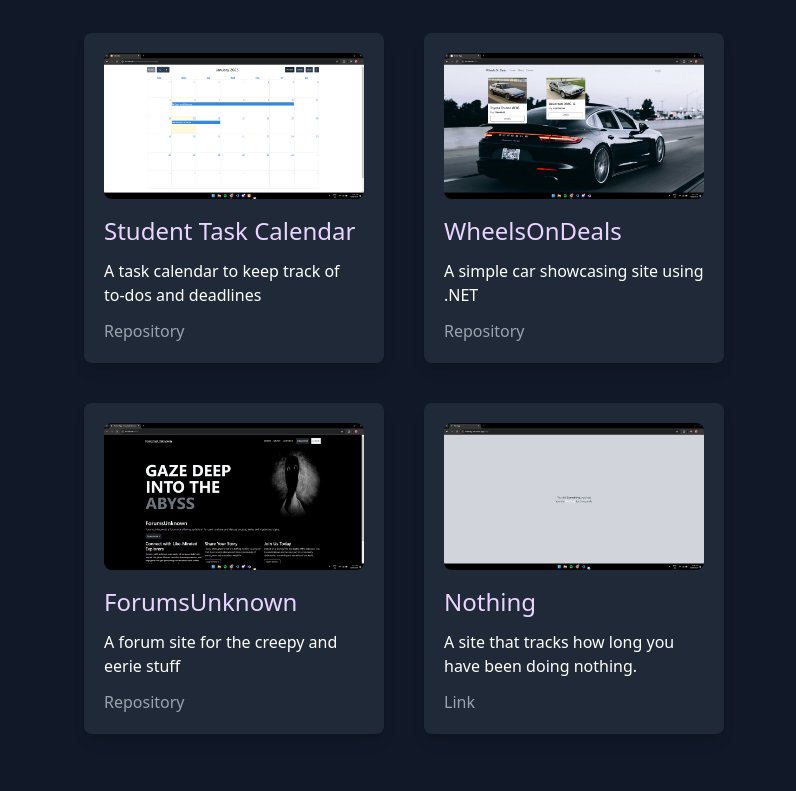
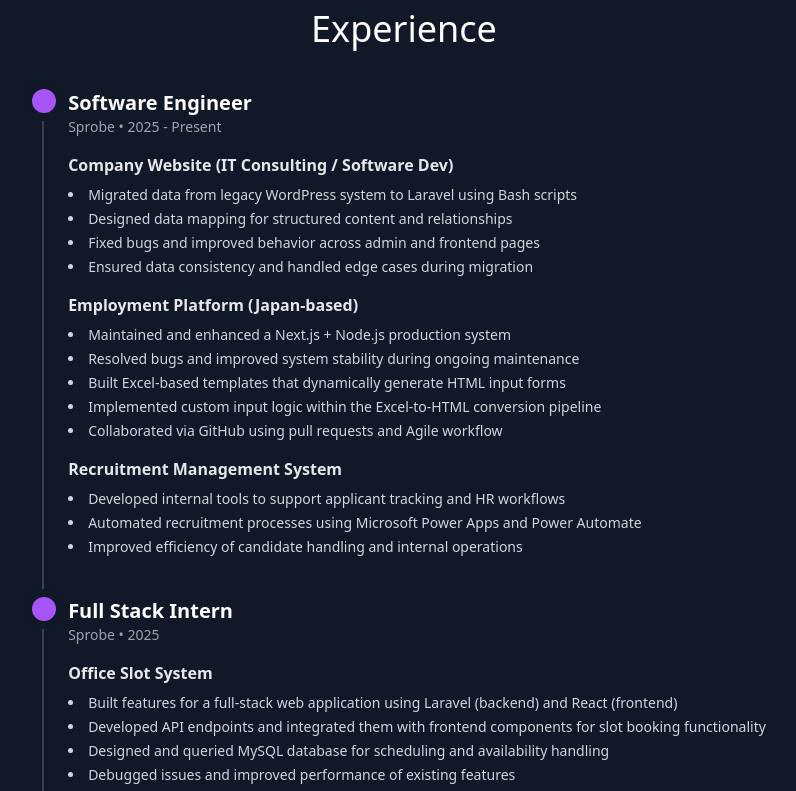
Before and after one commit to kurtthezombie/portfolio, a Vue app: page / in a window 1280 px wide. Shown: the part 1523-2314 px from the top of the page, without its empty margins (236-1032 px from the left). Built offline with nearby package versions, Linux system fonts and the light colour scheme.

Commit message:
create timeline section

```diff
--- /dev/null
+++ b/src/components/Timeline.vue
@@ -0,0 +1,50 @@
+<script setup>
+import experiences from '@/constants/experiences'
+</script>
+
+<template>
+  <section id="timeline" class="max-w-4xl mx-auto py-16 px-6">
+    <h1 class="text-center text-4xl mb-10 text-black dark:text-white">
+      Experience
+    </h1>
+
+    <div class="relative border-l-2 border-gray-300 dark:border-gray-700">
+      <div
+        v-for="(item, index) in experiences"
+        :key="item.position + item.period"
+        class="relative mb-10 ml-6"
+      >
+        <span
+          class="absolute -left-9 flex h-6 w-6 items-center justify-center rounded-full bg-purple-500 ring-8 ring-gray-100 dark:ring-gray-900"
+        ></span>
+
+        <h3 class="text-xl font-semibold text-gray-900 dark:text-white">
+          {{ item.position }}
+        </h3>
+
+        <p class="text-sm text-gray-500 dark:text-gray-400">
+          {{ item.company }} • {{ item.period }}
+        </p>
+
+        <div
+          v-for="(project, projectIndex) in item.projects"
+          :key="project.name + projectIndex"
+          class="mt-4 space-y-2"
+        >
+          <p class="text-gray-800 dark:text-gray-200">
+            <span class="font-semibold">{{ project.name }}</span>
+          </p>
+
+          <ul class="list-disc list-inside space-y-1 text-sm text-gray-600 dark:text-gray-300">
+            <li
+              v-for="(detail, detailIndex) in project.details"
+              :key="detail + detailIndex"
+            >
+              {{ detail }}
+            </li>
+          </ul>
+        </div>
+      </div>
+    </div>
+  </section>
+</template>
--- /dev/null
+++ b/src/constants/experiences.js
@@ -0,0 +1,55 @@
+const experiences = [
+  {
+    position: 'Software Engineer',
+    company: 'Sprobe',
+    period: '2025 - Present',
+    projects: [
+      {
+        name: 'Company Website (IT Consulting / Software Dev)',
+        details: [
+          'Migrated data from legacy WordPress system to Laravel using Bash scripts',
+          'Designed data mapping for structured content and relationships',
+          'Fixed bugs and improved behavior across admin and frontend pages',
+          'Ensured data consistency and handled edge cases during migration',
+        ],
+      },
+      {
+        name: 'Employment Platform (Japan-based)',
+        details: [
+          'Maintained and enhanced a Next.js + Node.js production system',
+          'Resolved bugs and improved system stability during ongoing maintenance',
+          'Built Excel-based templates that dynamically generate HTML input forms',
+          'Implemented custom input logic within the Excel-to-HTML conversion pipeline',
+          'Collaborated via GitHub using pull requests and Agile workflow',
+        ],
+      },
+      {
+        name: 'Recruitment Management System',
+        details: [
+          'Developed internal tools to support applicant tracking and HR workflows',
+          'Automated recruitment processes using Microsoft Power Apps and Power Automate',
+          'Improved efficiency of candidate handling and internal operations',
+        ],
+      },
+    ]
+  },
+  {
+    position: 'Full Stack Intern',
+    company: 'Sprobe',
+    period: '2025',
+    projects: [
+      {
+        name: 'Office Slot System',
+        details: [
+          'Built features for a full-stack web application using Laravel (backend) and React (frontend)',
+          'Developed API endpoints and integrated them with frontend components for slot booking functionality',
+          'Designed and queried MySQL database for scheduling and availability handling',
+          'Debugged issues and improved performance of existing features',
+          'Collaborated in a team using Git and Kanban workflow for task tracking',
+        ],
+      },
+    ],
+  },
+]
+
+export default experiences;
--- a/src/constants/skills.js
+++ b/src/constants/skills.js
@@ -9,4 +9,5 @@ export const Skills = [
     { link: 'https://learn.microsoft.com/en-us/dotnet/csharp/', name: 'C#'},
     { link: 'https://react.dev/', name: 'React'},
     { link: 'https://nextjs.org/', name: 'Next.js'},
+    { link: 'https://www.gnu.org/software/bash/', name: 'Bash'},
 ]
--- a/src/views/HomeView.vue
+++ b/src/views/HomeView.vue
@@ -1,5 +1,5 @@
 <template>
-  <main class="bg-gray-200 dark:bg-gray-900 text-white scroll-smooth flex flex-col justify-center min-h-screen" :class="{ 'dark': isDarkMode }">
+  <main class="bg-gray-200 dark:bg-gray-900 text-white scroll-smooth flex flex-col min-h-screen" :class="{ 'dark': isDarkMode }">
     <section id="landing">
       <div class="flex justify-end pt-5 pr-5">
         <button class="bg-gray-900 dark:bg-white dark:text-black rounded-full p-2 px-5 transition duration-200 shadow-lg" :class="isDarkMode ? 'hover:shadow-purple-300' : 'shadow-md hover:shadow-violet-950'" @click="toggleTheme">
@@ -14,7 +14,7 @@
           <h1 class="text-xl sm:text-center md:text-center min-[320px]:text-center text-gray-700 dark:text-white">Software Engineer</h1>
           <div class="flex flex-row justify-start gap-x-10 min-[320px]:justify-center">
             <a href="#about" class="pb-2 border-b-2 border-transparent hover:border-purple-800 dark:hover:border-purple-400 dark:hover:text-purple-500 hover:text-purple-800 text-gray-700 dark:text-white transition duration-200">About</a>
-            <a href="#projects" class="pb-2 border-b-2 border-transparent hover:border-purple-800 dark:hover:border-purple-400 dark:hover:text-purple-500 hover:text-purple-800 text-gray-700 dark:text-white transition duration-200">Projects</a>
+            <a href="#Timeline" class="pb-2 border-b-2 border-transparent hover:border-purple-800 dark:hover:border-purple-400 dark:hover:text-purple-500 hover:text-purple-800 text-gray-700 dark:text-white transition duration-200">Projects</a>
             <a href="#contact" class="pb-2 border-b-2 border-transparent hover:border-purple-800 dark:hover:border-purple-400 dark:hover:text-purple-500 hover:text-purple-800 text-gray-700 dark:text-white transition duration-200">Contacts</a>
           </div>
         </div>
@@ -27,7 +27,7 @@
 
     <AboutMe />
     <Skills />
-    <MyProjects />
+    <Timeline />
     <SocialLinks />
 
     <section id="contact" class="mb-32">
@@ -92,10 +92,11 @@
 </template>
 
 <script setup>
-  import AboutMe from '@/components/AboutMe.vue';
+import AboutMe from '@/components/AboutMe.vue';
 import MyProjects from '@/components/MyProjects.vue';
 import Skills from '@/components/Skills.vue';
 import SocialLinks from '@/components/SocialLinks.vue';
+import Timeline from '@/components/Timeline.vue';
 import { sendEmail } from '@/services/email.service';
 import toast from '@/utils/toast';
 import { onMounted, ref } from 'vue';
```
Also changed, not shown: 1 other file (tests, documents, lock files or other folders).
